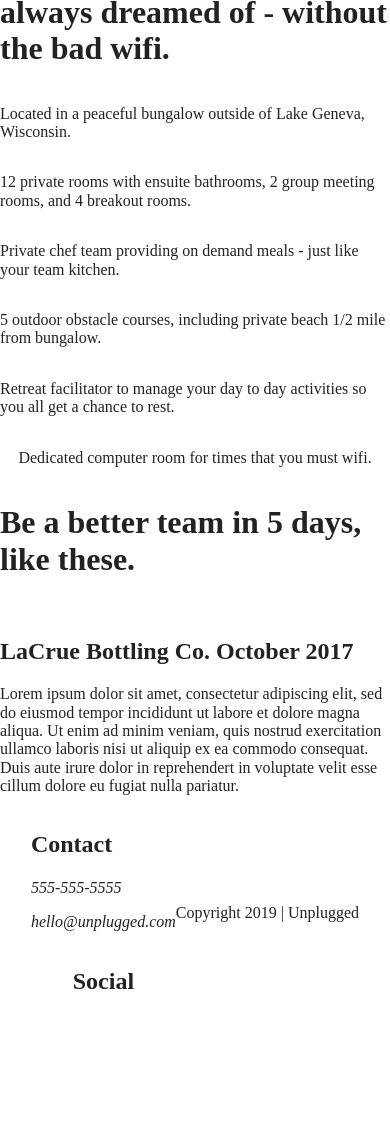
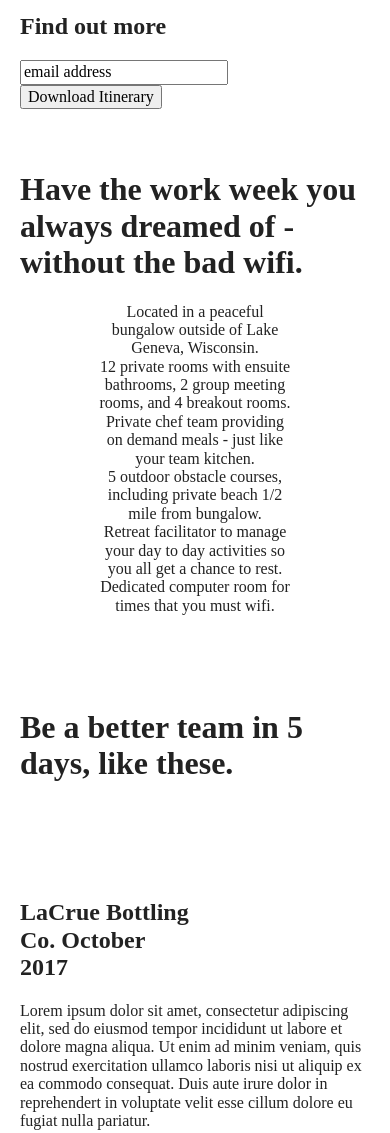
Before and after one commit to staciet/unplugged-retreat, a website built with Parcel: page index.html in a window 390 px wide. Shown: the part 447-1580 px from the top of the page. Before the commit the page ends 1462 px from the top, so only its background shows below. Built offline with nearby package versions, Linux system fonts and the light colour scheme.

Commit message:
Modified mobile homepage

```diff
--- a/css/main.css
+++ b/css/main.css
@@ -99,11 +99,21 @@ footer {
 
 /***************** Header Styles *****************/
 
+header {
+  padding: 15px 0;
+}
+
 header .content-wrapper {
   display: flex;
   justify-content: center;
   align-items: center;
   flex-flow: row wrap;
+  width: 100%;
+  margin: 0;
+}
+
+.header-divider {
+  width: 100%;
 }
 
 header nav {
@@ -111,11 +121,15 @@ header nav {
   justify-content: space-around;
   align-items: center;
   flex-flow: row wrap;
+  width: 60%;
+  padding: 20px;
 }
 
 header nav ul {
   display: flex;
   justify-content: space-around;
+  width: 45%;
+  list-style: none;
 }
 
 header nav ul li {
@@ -127,13 +141,36 @@ header nav ul li a {
 }
 
 /***************** Footer *****************/
+footer {
+  margin: 0;
+  display: flex;
+  justify-content: center;
+  align-items: center;
+  flex-flow: column;
+  text-align: center;
+}
+
+footer .content-wrapper {
+  flex-flow: column;
+  width: 55%;
+  margin: 50px 0;
+}
+
+footer p {
+  margin: 0;
+  font-style: normal;
+}
 
 .footer-content {
-
+  justify-content: center;
+  align-items: center;
+  text-align: center;
+  flex-flow: column;
 }
 
 .contact {
-
+  align-items: center;
+  justify-content: center;
 }
 
 .social {
@@ -149,7 +186,7 @@ header nav ul li a {
 }
 
 .copyright {
-
+  padding: 10px;
 }
 
 /***************** MOBILE Homepage Styles *****************/
@@ -168,12 +205,8 @@ aside {
   flex-flow: row wrap;
 }
 
-.form-description {
-
-}
-
-.form {
-
+.content-wrapper {
+  margin: 20px;
 }
 
 .features {
@@ -181,6 +214,11 @@ aside {
   justify-content: center;
   align-items: center;
   flex-flow: row wrap;
+  text-align: center;
+}
+
+.features h1 {
+  text-align: left;
 }
 
 .features-items {
@@ -190,8 +228,16 @@ aside {
   flex-flow: row wrap;
 }
 
+.features .article {
+
+}
+
 .features-item-description {
+  width: 55%;
+}
 
+.features p {
+  margin: 0;
 }
 
 .reviews {
@@ -201,8 +247,16 @@ aside {
   flex-flow: row wrap;
 }
 
+.reviews h1 {
+  padding: 32px 0;
+}
+
+.reviews h2 {
+  width: 50%;
+}
+
 .review-description {
-
+  padding: 25px 0;
 }
 
 
--- a/index.html
+++ b/index.html
@@ -47,12 +47,14 @@
       </div>
     </section>
 
-    <aside class="form-description">
+    <aside>
       <div class="content-wrapper">
+        <div class="class="form-description>
           <h2>Want to join the next retreat?</h2>
           <p>Find out when we are holding our next retreat and how your company or team can sign up!</p>
+        </div>
+        <div class="form">
           <h2>Find out more</h2>
-          <div class="form">
           <input type="text" name="name" value="email address">
           <input type="button" name="" value="Download Itinerary">
         </div>
@@ -88,13 +90,13 @@
     <section class="reviews">
       <div class="content-wrapper">
         <h1>Be a better team in 5 days, like these.</h1>
-          <div class="lacrue">
           <article class="review-description">
+            <div>
               <img src="" alt="">
               <h2>LaCrue Bottling Co. October 2017</h2>
               <p>Lorem ipsum dolor sit amet, consectetur adipiscing elit, sed do eiusmod tempor incididunt ut labore et dolore magna aliqua. Ut enim ad minim veniam, quis nostrud exercitation ullamco laboris nisi ut aliquip ex ea commodo consequat. Duis aute irure dolor in reprehendert in voluptate velit esse cillum dolore eu fugiat nulla pariatur.</p>
+            </div>
           </article>
-          </div>
       </div>
     </section>
 
@@ -120,6 +122,7 @@
         </div>
       </div>
     </div>
+
     <div class="copyright">
       <p>Copyright 2019 | Unplugged</p>
     </div>
```
Lines whose indentation alone changed are shown as unchanged.
